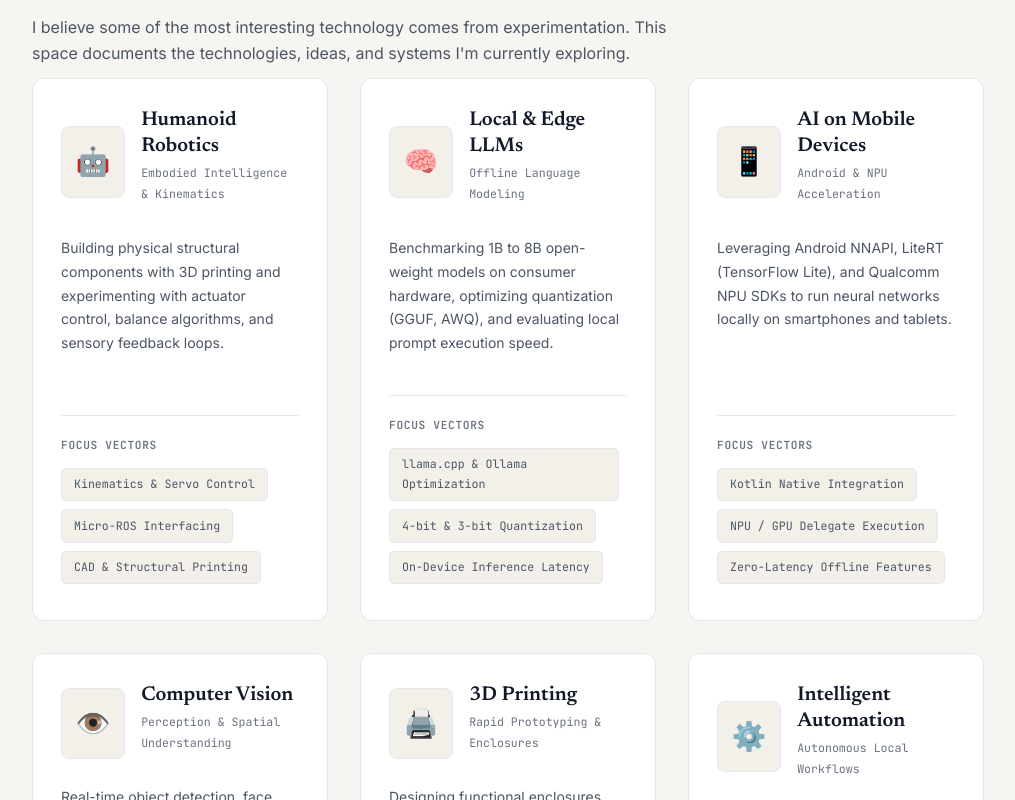
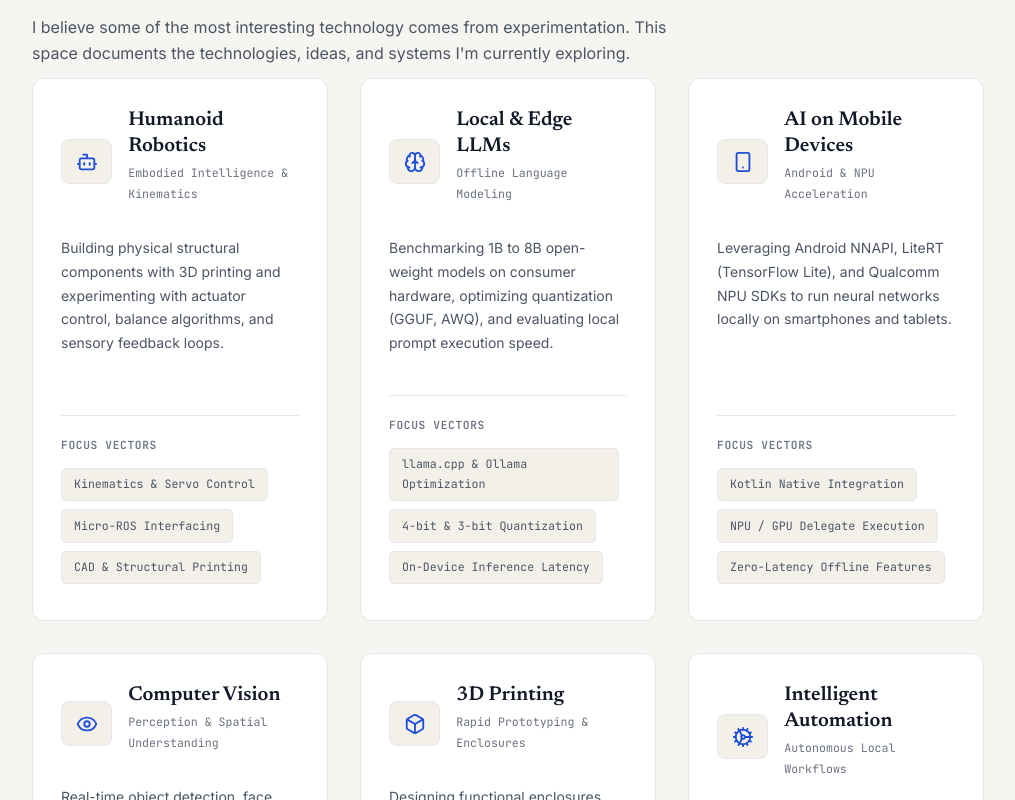
Before and after one commit to robomiracle-covai/portfolio, a React (Vite) app: page / in a window 1280 px wide. Shown: the part 2060-2860 px from the top of the page, without its empty margins (132-1147 px from the left). Built offline with nearby package versions, Linux system fonts and the light colour scheme.

Commit message:
Replace emojis with technical SVG icons matching research lab theme

```diff
--- a/src/components/CurrentlyExploring.tsx
+++ b/src/components/CurrentlyExploring.tsx
@@ -1,8 +1,27 @@
 import React from 'react';
-import { Compass } from 'lucide-react';
+import { Compass, Bot, Brain, Smartphone, Eye, Box, Cog } from 'lucide-react';
 import { EXPLORING_TOPICS } from '../data/portfolioData';
 
 export const CurrentlyExploring: React.FC = () => {
+  const getTopicIcon = (id: string) => {
+    switch (id) {
+      case 'humanoid-robotics':
+        return <Bot size={22} className="text-[var(--accent)]" />;
+      case 'local-edge-llms':
+        return <Brain size={22} className="text-[var(--accent)]" />;
+      case 'ai-on-mobile':
+        return <Smartphone size={22} className="text-[var(--accent)]" />;
+      case 'computer-vision':
+        return <Eye size={22} className="text-[var(--accent)]" />;
+      case '3d-printing':
+        return <Box size={22} className="text-[var(--accent)]" />;
+      case 'intelligent-automation':
+        return <Cog size={22} className="text-[var(--accent)]" />;
+      default:
+        return <Compass size={22} className="text-[var(--accent)]" />;
+    }
+  };
+
   return (
     <section id="exploring" className="section-padding bg-[var(--bg-subtle)]/40 border-y border-[var(--border-subtle)]">
       <div className="container-custom">
@@ -26,10 +45,10 @@ export const CurrentlyExploring: React.FC = () => {
               className="exploring-card"
             >
               <div>
-                {/* Header with Icon and Titles */}
+                {/* Header with Technical SVG Icon and Titles */}
                 <div className="exploring-header">
                   <span className="exploring-icon-box">
-                    {topic.icon}
+                    {getTopicIcon(topic.id)}
                   </span>
                   <div>
                     <h3 className="exploring-item-title">
--- a/src/data/portfolioData.ts
+++ b/src/data/portfolioData.ts
@@ -111,7 +111,7 @@ export const FEATURED_PROJECTS: Project[] = [
 export const EXPLORING_TOPICS: ExploringTopic[] = [
   {
     id: "humanoid-robotics",
-    icon: "🤖",
+    icon: "bot",
     title: "Humanoid Robotics",
     subtitle: "Embodied Intelligence & Kinematics",
     description: "Building physical structural components with 3D printing and experimenting with actuator control, balance algorithms, and sensory feedback loops.",
@@ -119,7 +119,7 @@ export const EXPLORING_TOPICS: ExploringTopic[] = [
   },
   {
     id: "local-edge-llms",
-    icon: "🧠",
+    icon: "brain",
     title: "Local & Edge LLMs",
     subtitle: "Offline Language Modeling",
     description: "Benchmarking 1B to 8B open-weight models on consumer hardware, optimizing quantization (GGUF, AWQ), and evaluating local prompt execution speed.",
@@ -127,7 +127,7 @@ export const EXPLORING_TOPICS: ExploringTopic[] = [
   },
   {
     id: "ai-on-mobile",
-    icon: "📱",
+    icon: "smartphone",
     title: "AI on Mobile Devices",
     subtitle: "Android & NPU Acceleration",
     description: "Leveraging Android NNAPI, LiteRT (TensorFlow Lite), and Qualcomm NPU SDKs to run neural networks locally on smartphones and tablets.",
@@ -135,7 +135,7 @@ export const EXPLORING_TOPICS: ExploringTopic[] = [
   },
   {
     id: "computer-vision",
-    icon: "👁️",
+    icon: "eye",
     title: "Computer Vision",
     subtitle: "Perception & Spatial Understanding",
     description: "Real-time object detection, face registration, edge depth estimation, and visual feature tracking for camera-equipped prototype devices.",
@@ -143,7 +143,7 @@ export const EXPLORING_TOPICS: ExploringTopic[] = [
   },
   {
     id: "3d-printing",
-    icon: "🖨️",
+    icon: "box",
     title: "3D Printing",
     subtitle: "Rapid Prototyping & Enclosures",
     description: "Designing functional enclosures, mechanical joints, structural brackets, and motor mounts using CAD and additive manufacturing.",
@@ -151,7 +151,7 @@ export const EXPLORING_TOPICS: ExploringTopic[] = [
   },
   {
     id: "intelligent-automation",
-    icon: "⚙️",
+    icon: "cog",
     title: "Intelligent Automation",
     subtitle: "Autonomous Local Workflows",
     description: "Connecting local LLM reasoning to tool execution, device sensors, and system scripts for seamless hands-free automated tasks.",
```
Also changed, not shown: index.html (+2 -2 lines).
